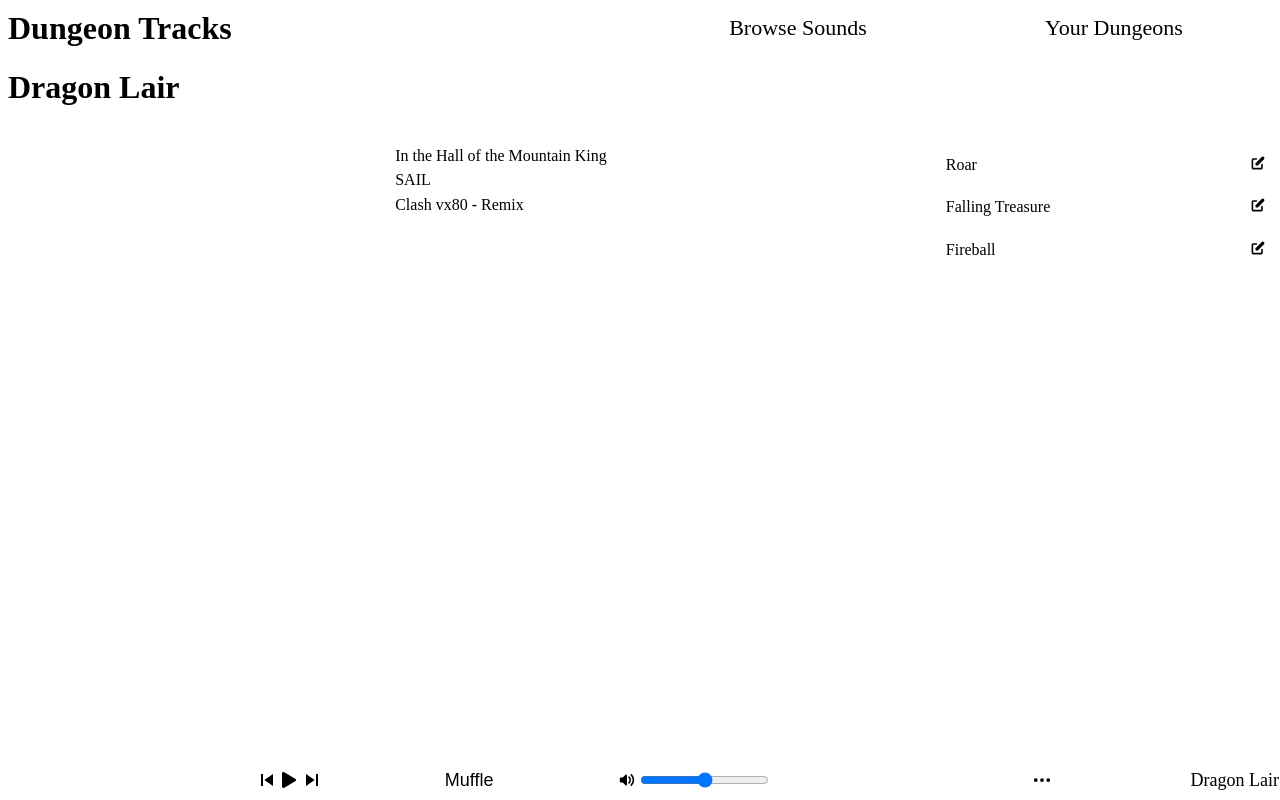
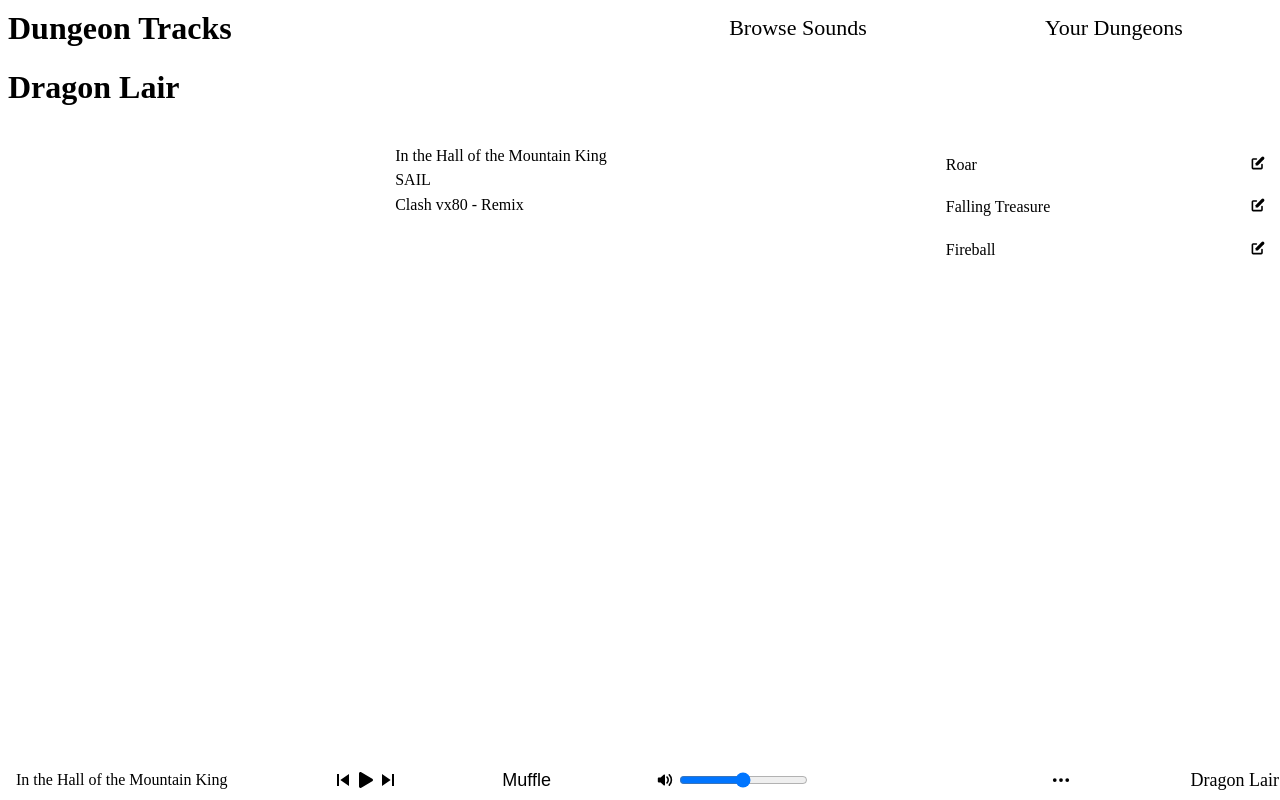
Before and after one commit to 7socks/dungeon-tracks, a React app: page / in a window 1280 px wide. Built offline with nearby package versions, Linux system fonts and the light colour scheme; the HTML template or start-up script is replaced by a standard one.

Commit message:
refactored audio controls

```diff
--- a/client/src/components/App.js
+++ b/client/src/components/App.js
@@ -2,7 +2,7 @@ import React, { useState, useEffect } from 'react';
 import styled from 'styled-components';
 
 import Dungeon from './Dungeon';
-import ControlBar from './ControlBar';
+import { ControlBar } from './AudioControls';
 
 const example = {
   title: "Dragon Lair",
@@ -95,7 +95,7 @@ const AppContainer = styled.div`
 
 const App = () => {
   const [currentDungeon, setCurrentDungeon] = useState(example);
-  const [currentTrack, setCurrentTrack] = useState({});
+  const [currentTrack, setCurrentTrack] = useState(example.tracks[0]);
   const [currentEffect, setCurrentEffect] = useState({});
 
   return (
--- a/client/src/components/ControlBar.js
+++ b/client/src/components/AudioControls.js
@@ -47,9 +47,13 @@ const ControlBarContainer = styled.div`
   }
 `;
 
-const ControlBar = ({currentDungeon, currentTrack, setTrack, setEffect}) => {
-  return <ControlBarContainer>
-    <img src={currentDungeon.cover}></img>
+const PlaylistControlsContainer = styled.div`
+  display: flex;
+  flex-direction: column;
+`;
+
+const AudioControls = ({currentDungeon, currentTrack, fxCount}) => {
+  return (<>
     <span>{currentTrack.title}</span>
 
     <div className="audio-bar">
@@ -65,7 +69,7 @@ const ControlBar = ({currentDungeon, currentTrack, setTrack, setEffect}) => {
     </div>
 
     <div className="fx-bar">
-      {currentDungeon.effects.slice(0,3).map((effect, i) => {
+      {currentDungeon.effects.slice(0, fxCount).map((effect, i) => {
         return <FXIcon
           key={i}
           icon={effect.icon}
@@ -75,9 +79,20 @@ const ControlBar = ({currentDungeon, currentTrack, setTrack, setEffect}) => {
       })}
       <button id="more-fx"><BsThreeDots/></button>
     </div>
+  </>);
+}
 
+const ControlBar = ({currentDungeon, currentTrack, setTrack, setEffect}) => {
+  return <ControlBarContainer>
+    <AudioControls fxCount={3} currentDungeon={currentDungeon} currentTrack={currentTrack}/>
     <span id="dungeon-title">{currentDungeon.title}</span>
   </ControlBarContainer>;
 };
 
-export default ControlBar;
+const PlaylistControls = ({}) => {
+  return (<PlaylistControlsContainer>
+    <AudioControls/>
+  </PlaylistControlsContainer>);
+};
+
+export { ControlBar, PlaylistControls };
```
